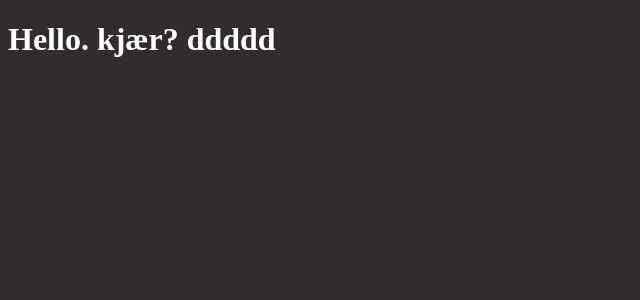
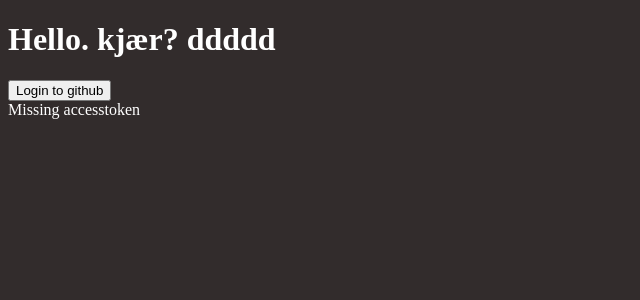
Before and after one commit to SimonEngineer/simonengineer.github.io, a React (Vite) app: page / in a window 1280 px wide. Shown: the top 300 px of the page, without its empty margins (0-640 px from the left). Built offline with nearby package versions, Linux system fonts and the light colour scheme.

Commit message:
Added back login

```diff
--- a/src/routes/index.tsx
+++ b/src/routes/index.tsx
@@ -1,27 +1,33 @@
 import {createFileRoute} from '@tanstack/react-router'
-// import {useState} from "react";
-// import {getGithubAccessToken, loginToGithub} from "@/utils/github/login.ts";
+import {useEffect, useState} from "react";
+import {getGithubAccessToken, loginToGithub} from "@/utils/github/login.ts";
 
 export const Route = createFileRoute('/')({
     component: App,
 })
 
 function App() {
-    // const accessToken, setAccessToken] = useState<string>()
+    const [accessToken, setAccessToken] = useState<string>()
+    useEffect(() => {
+        (async ()=> {
+            const token = await getGithubAccessToken()
+            setAccessToken(token)
+        })()
+    },[])
     return (
         <div className="App">
             <h1>Hello. kjær? ddddd</h1>
-            {/*<button onClick={()=>{*/}
-            {/*    loginToGithub().then(async ()=>{*/}
-            {/*        var fetchedAccesstoken = await getGithubAccessToken();*/}
-            {/*        if(fetchedAccesstoken){*/}
-            {/*            setAccessToken(fetchedAccesstoken)*/}
-            {/*        }*/}
-            {/*    })*/}
-            {/*}}>Login to github</button>*/}
+            <button onClick={()=>{
+                loginToGithub().then(async ()=>{
+                    var fetchedAccesstoken = await getGithubAccessToken();
+                    if(fetchedAccesstoken){
+                        setAccessToken(fetchedAccesstoken)
+                    }
+                })
+            }}>Login to github</button>
 
-            {/*{!accessToken && <div>Missing accesstoken</div>}*/}
-            {/*{accessToken && <div>Accesstoken: {accessToken}</div>}*/}
+            {!accessToken && <div>Missing accesstoken</div>}
+            {accessToken && <div>Accesstoken: {accessToken}</div>}
         </div>
     )
 }
```
